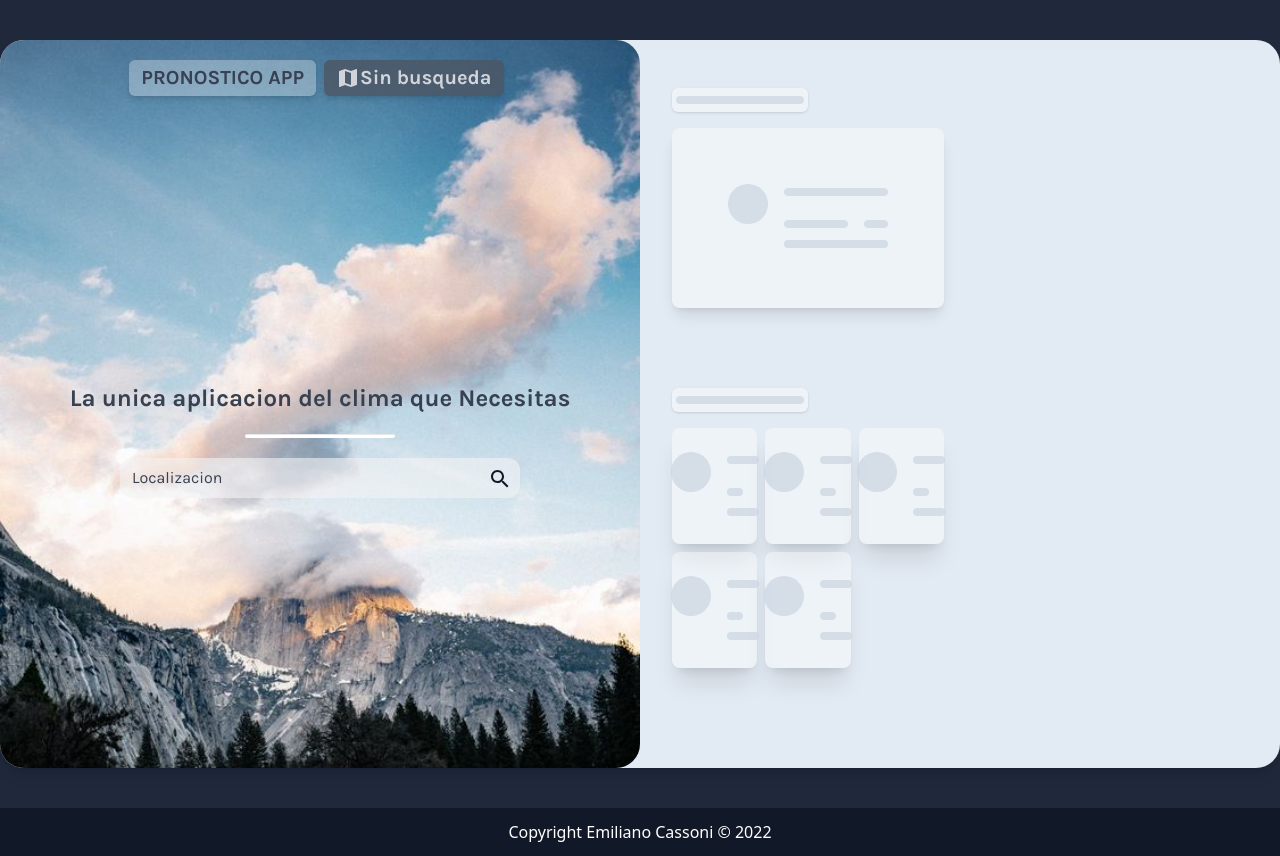
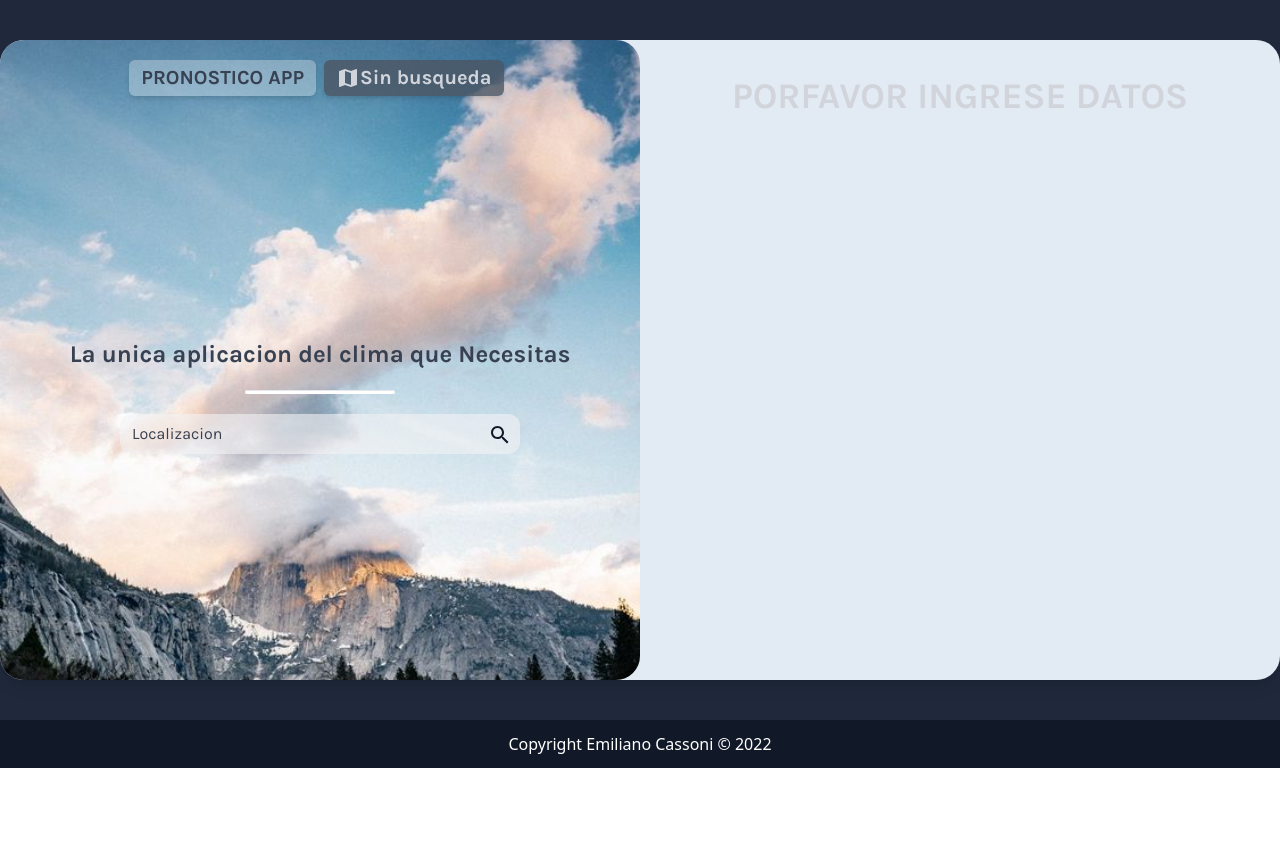
Before and after one commit to emicasso/pronostico-app, a React (Create React App) app: page / in a window 1280 px wide. After the commit the page ends 800 px from the top, so only its background shows below. Built offline with nearby package versions, Linux system fonts and the light colour scheme.

Commit message:
Upadate info

```diff
--- a/src/Components/Dashboard/CardInfo/InfoClima.js
+++ b/src/Components/Dashboard/CardInfo/InfoClima.js
@@ -29,12 +29,11 @@ export default function InfoClima() {
         <div className="flex flex-col my-1">
           {/* card jsx  */}
           {weatherData.length === 0 ? (
-            // <div className="container p-4 flex items-center justify-center h-1/3 mb-auto">
-            //   <h1 className="text-gray-300 text-center text-4xl font-bold uppercase">
-            //     Porfavor ingrese Datos
-            //   </h1>
-            // </div>
-            <Loading />
+            <div className="container p-4 flex items-center justify-center h-1/3 mb-auto">
+              <h1 className="text-gray-300 text-center text-4xl font-bold uppercase">
+                Porfavor ingrese Datos
+              </h1>
+            </div>
           ) : (
             <>
               <h1 className="text-3xl text-gray-800 mt-auto mb-4">
```
